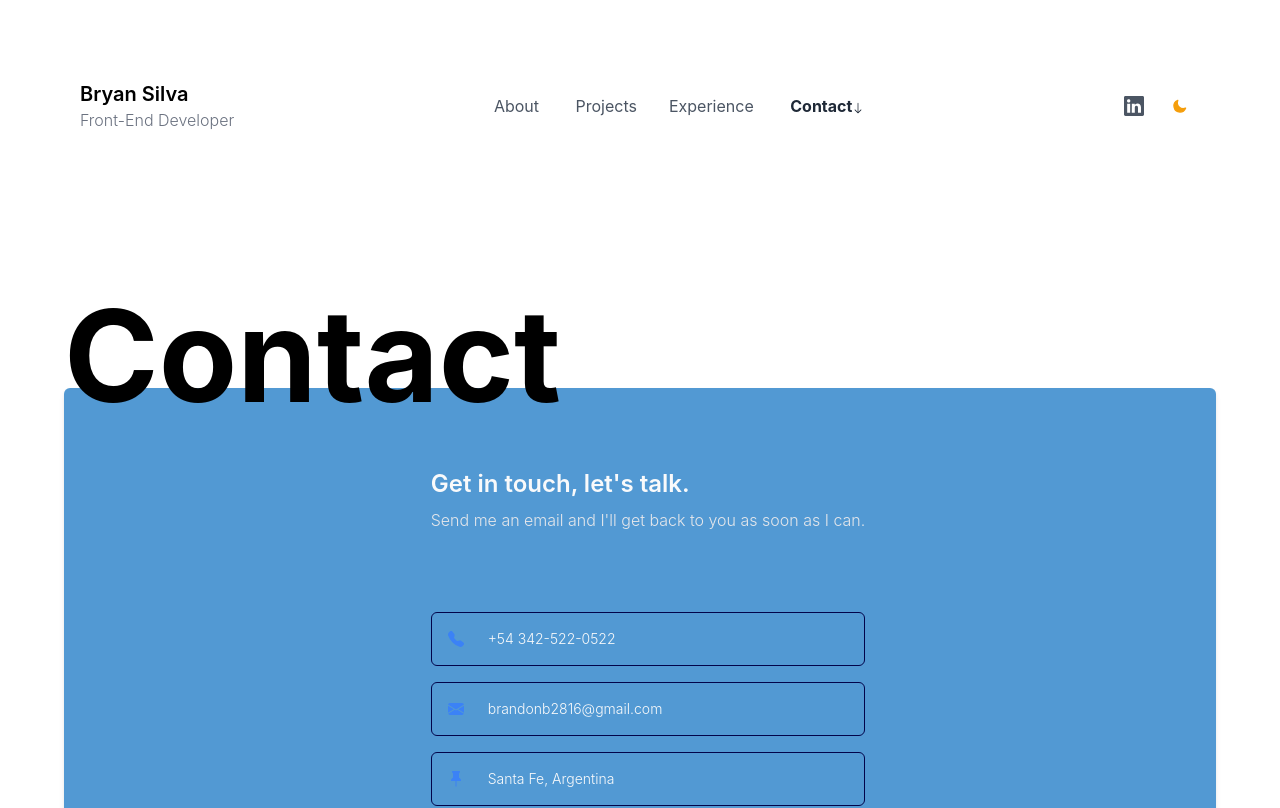
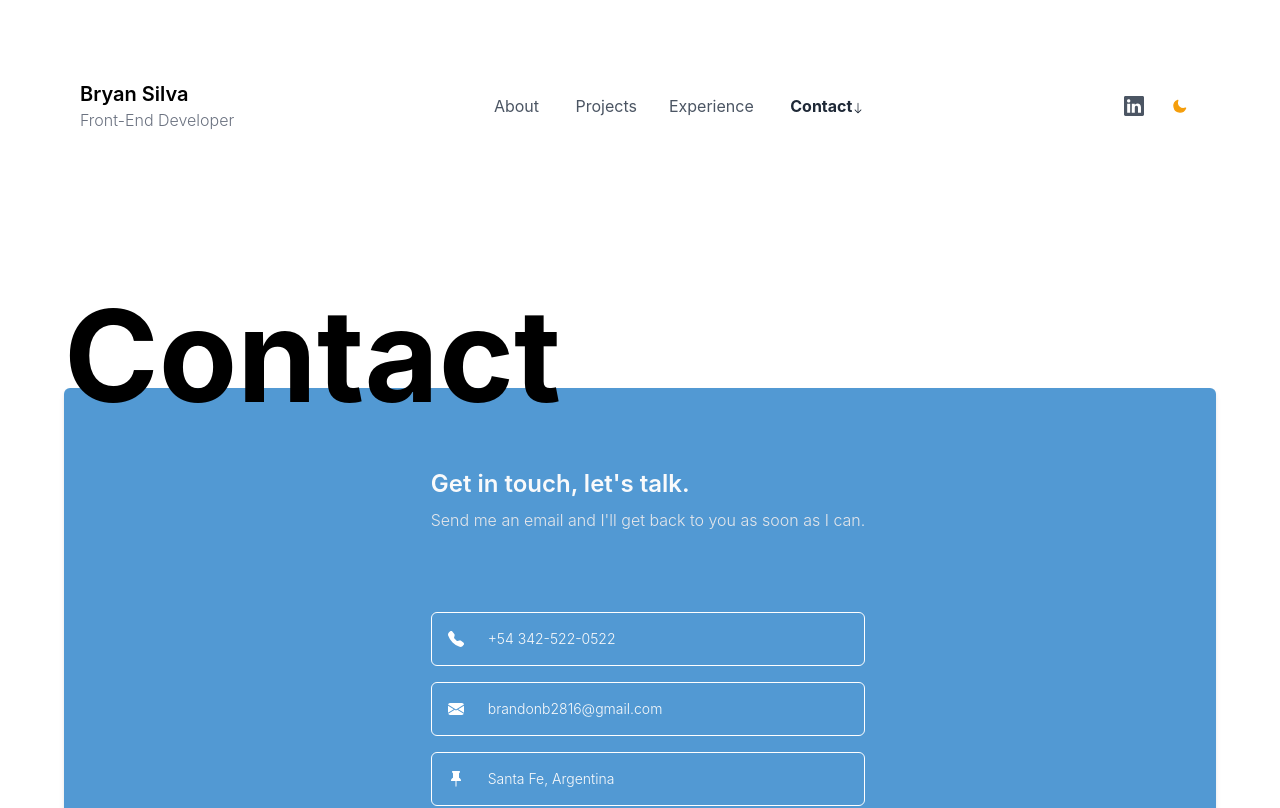
Before and after one commit to bryan2811/bryandev.tech, a Next.js app: page /contact in a window 1280 px wide. Shown: the top 808 px of the page. Built offline with nearby package versions, Linux system fonts and the light colour scheme.

Commit message:
New Changes

```diff
--- a/components/Contact.js
+++ b/components/Contact.js
@@ -22,13 +22,13 @@ export default function Contact() {
             </header>
             <div className="inline-flex flex-col w-full my-20 icons-container">
               <a href="tel:+543425220522">
-                <div className="flex flex-row items-center space-x-6 rounded-md border border-[#02044A] hover:border hover:border-white p-4">
+                <div className="flex flex-row items-center space-x-6 rounded-md border border-white hover:border hover:border-blue-200 p-4">
                   <svg
                     xmlns="http://www.w3.org/2000/svg"
                     width="16"
                     height="16"
                     fill="currentColor"
-                    className="w-4 h-4 text-blue-500 bi bi-telephone-fill"
+                    className="w-4 h-4 text-white bi bi-telephone-fill"
                     viewBox="0 0 16 16"
                   >
                     <path
@@ -42,13 +42,13 @@ export default function Contact() {
                 </div>
               </a>
               <a href="mailto:brandonb2816@gmail.com">
-                <div className="flex flex-row items-center space-x-6 rounded-md border my-4 border-[#02044A] hover:border hover:border-white p-4">
+                <div className="flex flex-row items-center space-x-6 rounded-md border my-4 border-white hover:border hover:border-white p-4">
                   <svg
                     xmlns="http://www.w3.org/2000/svg"
                     width="16"
                     height="16"
                     fill="currentColor"
-                    className="w-4 h-4 text-blue-500 bi bi-envelope-fill"
+                    className="w-4 h-4 text-white bi bi-envelope-fill"
                     viewBox="0 0 16 16"
                   >
                     <path d="M.05 3.555A2 2 0 0 1 2 2h12a2 2 0 0 1 1.95 1.555L8 8.414.05 3.555zM0 4.697v7.104l5.803-3.558L0 4.697zM6.761 8.83l-6.57 4.027A2 2 0 0 0 2 14h12a2 2 0 0 0 1.808-1.144l-6.57-4.027L8 9.586l-1.239-.757zm3.436-.586L16 11.801V4.697l-5.803 3.546z" />
@@ -59,13 +59,13 @@ export default function Contact() {
                     </p>
                 </div>
               </a>
-              <div className="flex flex-row items-center space-x-6 rounded-md border border-[#02044A] hover:border hover:border-white p-4">
+              <div className="flex flex-row items-center space-x-6 rounded-md border border-white hover:border hover:border-white p-4">
                 <svg
                   xmlns="http://www.w3.org/2000/svg"
                   width="16"
                   height="16"
                   fill="currentColor"
-                  className="w-4 h-4 text-blue-500 bi bi-pin-fill"
+                  className="w-4 h-4 text-white bi bi-pin-fill"
                   viewBox="0 0 16 16"
                 >
                   <path d="M4.146.146A.5.5 0 0 1 4.5 0h7a.5.5 0 0 1 .5.5c0 .68-.342 1.174-.646 1.479-.126.125-.25.224-.354.298v4.431l.078.048c.203.127.476.314.751.555C12.36 7.775 13 8.527 13 9.5a.5.5 0 0 1-.5.5h-4v4.5c0 .276-.224 1.5-.5 1.5s-.5-1.224-.5-1.5V10h-4a.5.5 0 0 1-.5-.5c0-.973.64-1.725 1.17-2.189A5.921 5.921 0 0 1 5 6.708V2.277a2.77 2.77 0 0 1-.354-.298C4.342 1.674 4 1.179 4 .5a.5.5 0 0 1 .146-.354z" />
```
